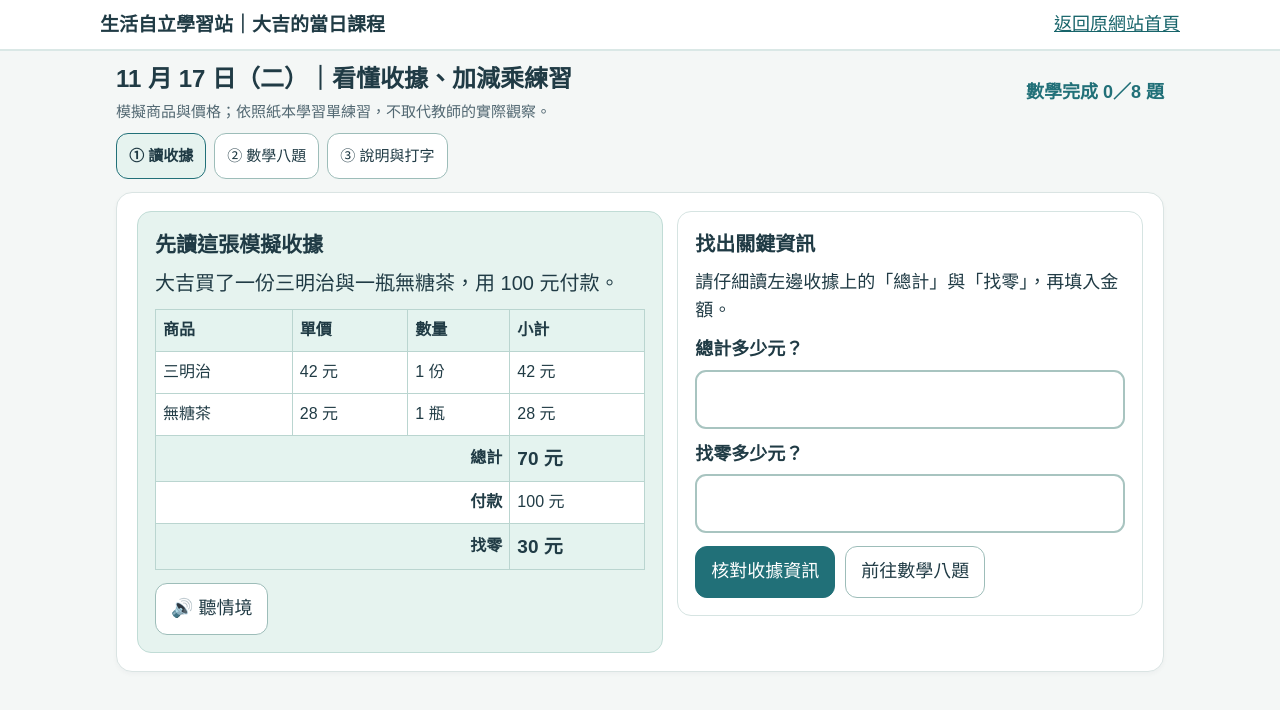
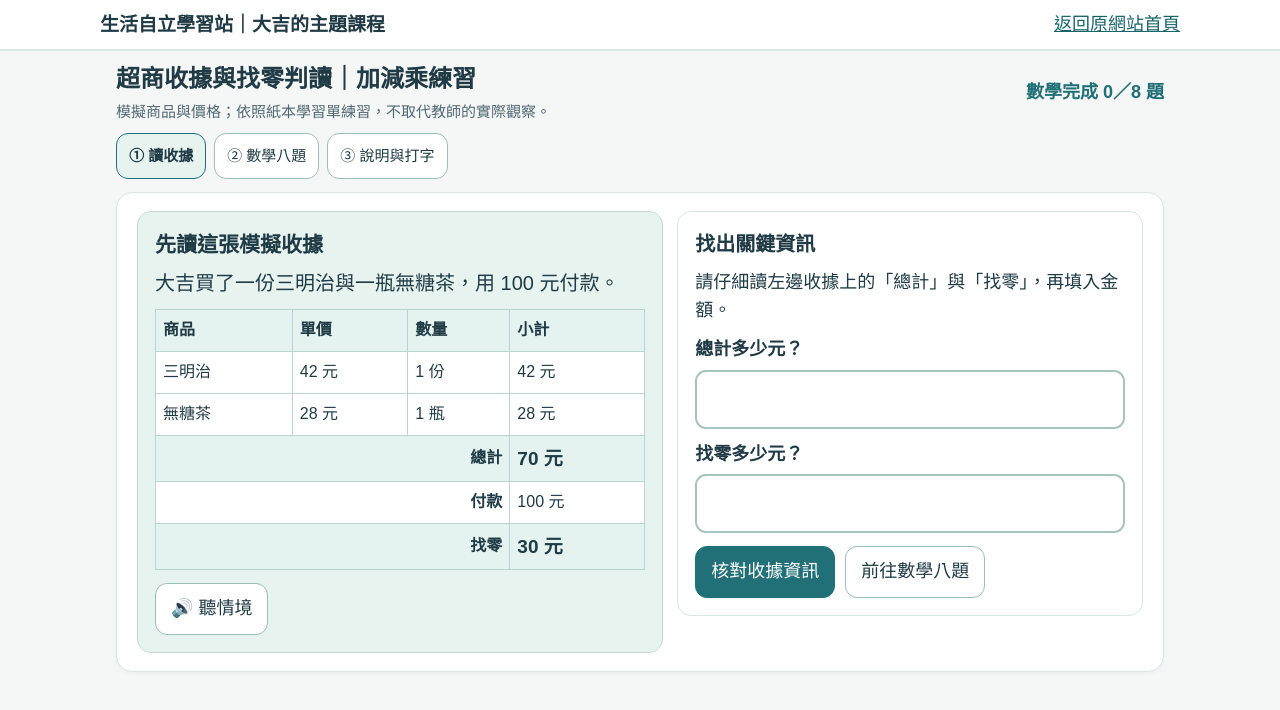
Before and after one commit to yotindo0808/life-skills-learning, a plain HTML site: page lesson-2026-11-17/index.html in a window 1280 px wide. Drawn offline with Linux system fonts and the light colour scheme.

Commit message:
Use topic-based course title instead of calendar date in lesson-2026-11-17/index.html

```diff
--- a/lesson-2026-11-17/index.html
+++ b/lesson-2026-11-17/index.html
@@ -1,6 +1,6 @@
 <!doctype html>
 <html lang="zh-Hant"><head><meta charset="utf-8"><meta name="viewport" content="width=device-width,initial-scale=1">
-<title>大吉｜11 月 17 日當日課程｜生活自立學習站</title>
+<title>大吉｜超商收據與找零判讀｜生活自立學習站</title>
 <style>
 :root{--ink:#203b45;--teal:#217078;--mint:#e6f3ef;--line:#c7d8d9;--muted:#526872;--bg:#f4f7f6}
 *{box-sizing:border-box}body{margin:0;color:var(--ink);background:var(--bg);font-family:"Noto Sans TC","Microsoft JhengHei","PingFang TC",sans-serif;font-size:18px;line-height:1.55}
@@ -29,8 +29,8 @@ textarea{resize:vertical;min-height:118px}
 @media(max-width:740px){body{font-size:17px}.twocol{grid-template-columns:1fr}h1{font-size:22px}.context p{font-size:18px}.ask{padding:14px}.card{padding:14px}}
 @media(orientation:landscape) and (min-width:741px) and (max-height:760px){main{padding-top:8px}.card{padding:12px 15px}.context,.ask{padding:13px}.context p{font-size:18px}.nav{margin:5px 0 8px}.choices button{min-height:44px;padding:7px 10px}}
 .receipt{border-collapse:collapse;width:100%;margin-top:10px;font-size:16px;background:#fff}.receipt th,.receipt td{border:1px solid #bad5d0;padding:8px 7px;text-align:left}.receipt thead th,.receipt tbody tr:nth-last-child(3) th,.receipt tbody tr:last-child th{background:#e4f3ef}.receipt tr th[colspan]{text-align:right}.receipt tbody tr:nth-last-child(3) th:last-child,.receipt tbody tr:last-child th:last-child{font-size:19px}</style></head>
-<body><header><strong>生活自立學習站｜大吉的當日課程</strong><a href="../">返回原網站首頁</a></header>
-<main><div class="top"><div><h1>11 月 17 日（二）｜看懂收據、加減乘練習</h1><div class="muted">模擬商品與價格；依照紙本學習單練習，不取代教師的實際觀察。</div></div><span id="totalProgress" class="progress"></span></div>
+<body><header><strong>生活自立學習站｜大吉的主題課程</strong><a href="../">返回原網站首頁</a></header>
+<main><div class="top"><div><h1>超商收據與找零判讀｜加減乘練習</h1><div class="muted">模擬商品與價格；依照紙本學習單練習，不取代教師的實際觀察。</div></div><span id="totalProgress" class="progress"></span></div>
 <nav class="nav" aria-label="選擇當日學習任務">
 <button type="button" id="tabPrice" onclick="switchTab('price')">① 讀收據</button>
 <button type="button" id="tabMath" onclick="switchTab('math')">② 數學八題</button>
```
